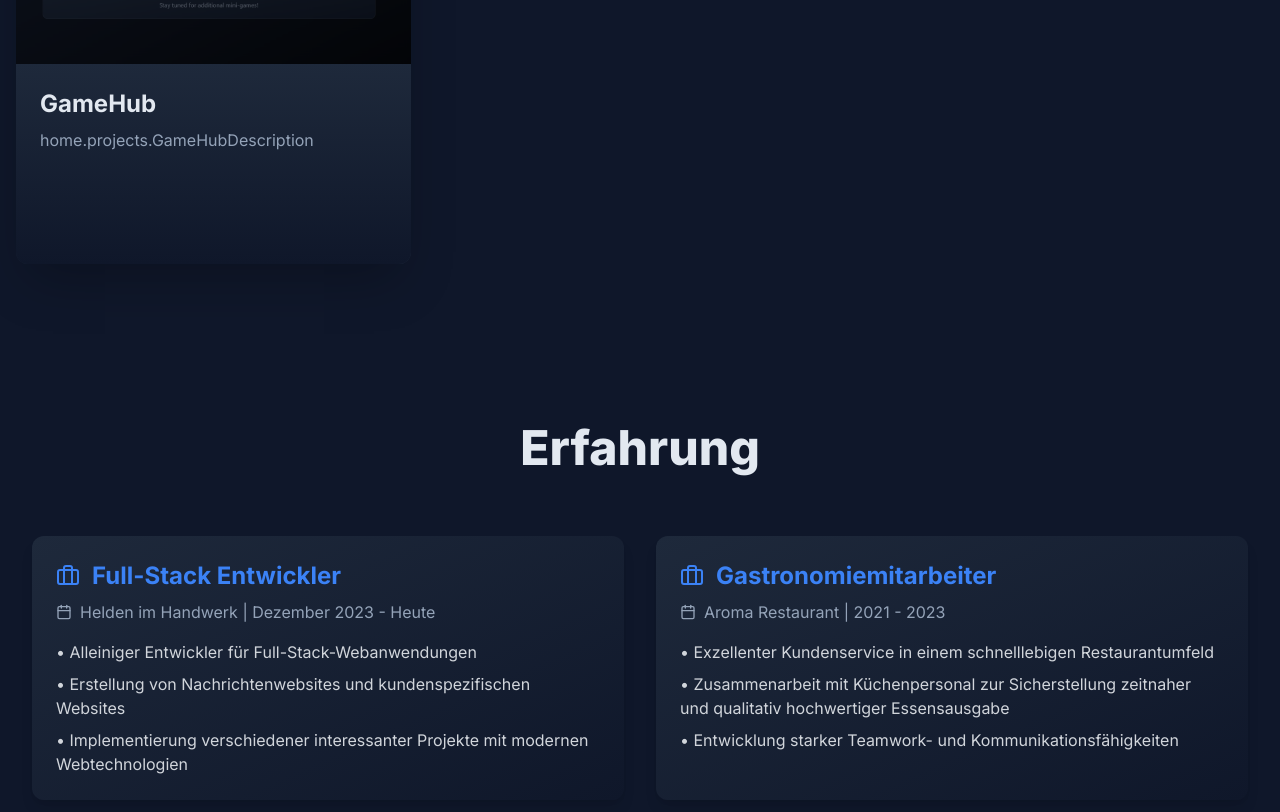
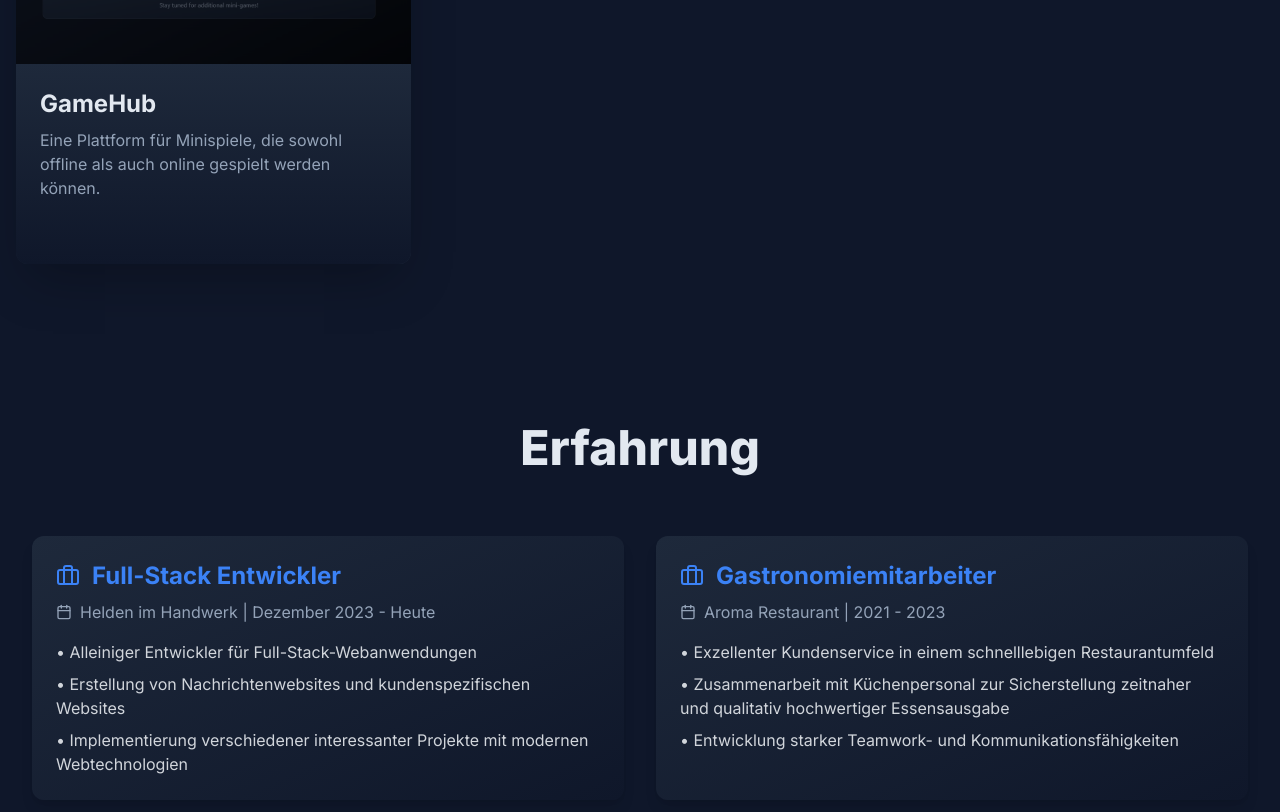
Before and after one commit to ShahwanS/portfolio, a Next.js app: page /path-to-your-cv.pdf in a window 1280 px wide. Shown: the part 2520-3332 px from the top of the page. Built offline with nearby package versions, Linux system fonts and the light colour scheme.

Commit message:
chore: update dependencies to latest versions
- Bump @types/react and @types/react-dom to 19.1.3
- Upgrade eslint-config-next to 15.3.1
- Update next to 15.3.1
- Upgrade react and react-dom to 19.1.0

```diff
--- a/constants/Projects.ts
+++ b/constants/Projects.ts
@@ -2,7 +2,7 @@ import { StaticImageData } from "next/image";
 import photoGenie from "@/public/images/photogenie.png";
 import socialCodeLens from "@/public/images/SocialCodeLens.png";
 import uniGuesser from "@/public/images/uniguesser.png";
-import GameHub from "@/public/images/gamehub.png";
+import GameHub from "@/public/images/GameHub.png";
 interface Project {
   title: string;
   description: string;
--- a/messages/de.json
+++ b/messages/de.json
@@ -56,7 +56,7 @@
       "SocialCodeLensDescription": "SocialCodeLens bietet Dienstleistungen im Bereich digitales Marketing, Branding und Webentwicklung an.",
       "PhotogenieDescription": "Eine Portfolio-Website für einen Fotografen.",
       "UniguesserDescription": "Ein interaktives Quizspiel für Universitätsstudenten.",
-      "GameHub" : "Eine Plattform für Minispiele, die sowohl offline als auch online gespielt werden können."
+      "GameHubDescription" : "Eine Plattform für Minispiele, die sowohl offline als auch online gespielt werden können."
     },
     "experience": {
       "title": "Erfahrung",
```
Also changed, not shown: package.json (+8 -8 lines), 1 other file (tests, documents, lock files or other folders).
